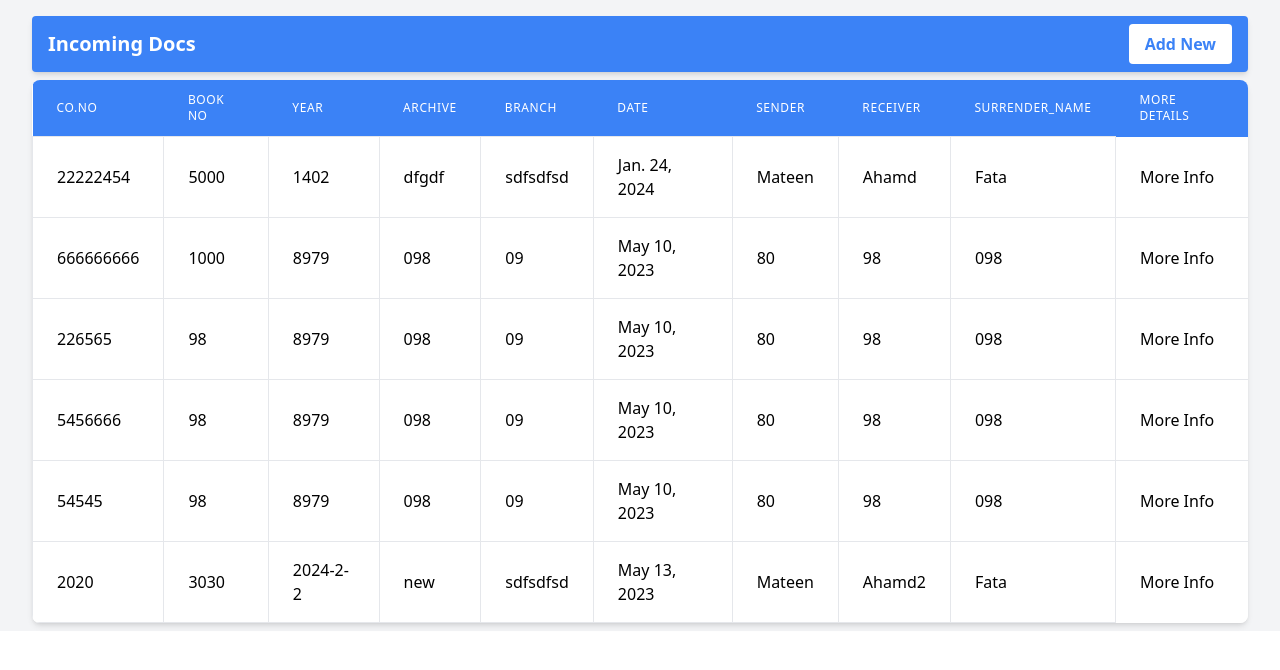
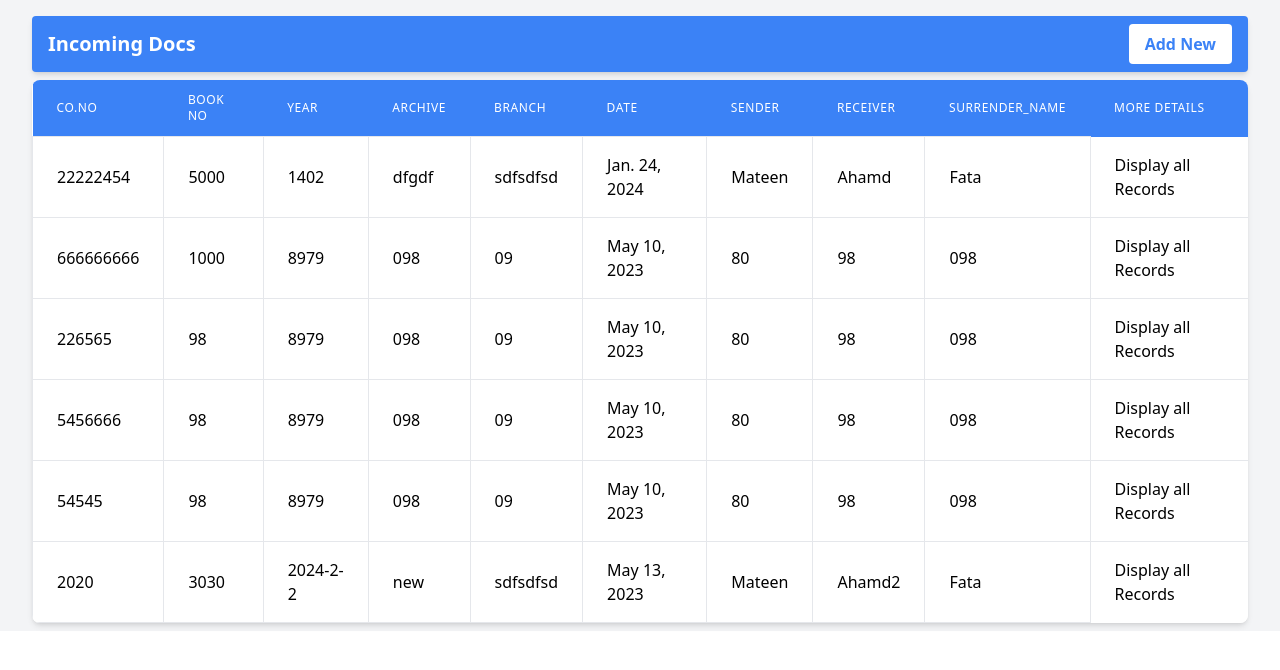
Before and after one commit to MateenSeddiqi/office_docs_tracker, a Django app: page /records/incomingDoc/ in a window 1280 px wide. Shown: the part 60-730 px from the top of the page. Run offline with Django 4.2, Linux system fonts and the light colour scheme; data comes from the database, SQL or seed files in the repository; both versions use the stored data as it was after the commit; style sheets or scripts are compiled from the project's sources.

Commit message:
change the style of update

```diff
--- a/records/templates/records/incomingDocs.html
+++ b/records/templates/records/incomingDocs.html
@@ -2,7 +2,11 @@
 {% load static %}
 
 {% block content %}
+
     <div class=" bg-gray-100 flex flex-col items-start justify-center py-2 px-8">
+        <!-- {% if message %}
+            {{messages}}
+        {% endif %} -->
         <div class="p-4 py-2  my-2 rounded text-white bg-blue-500 flex justify-between items-center shadow-md overflow-hidden w-full">
             <h4 class="text-xl font-bold">Incoming Docs</h4>
 
@@ -40,7 +44,7 @@
                                 <td class="px-6 py-4 whitespace-no-wrap border">{{incomingDoc.Surrender_name}}</td>
                                 <td class="px-6 py-4 whitespace-no-wrap borde ">
                                     <a href="{% url 'records:IncomingDocDetails' incomingDoc.id %}">
-                                    More Info
+                                    Display all Records
                                     </a>
                                 </td>
                             </tr>
--- a/records/views.py
+++ b/records/views.py
@@ -17,7 +17,6 @@ def records(request):
 
 def incomingDoc(request):
     incomingDocs = IncomingDoc.objects.all()
-    print(incomingDocs)
     return render (request, 'records/incomingDocs.html', {
         'incomingDocs': incomingDocs,
         })
@@ -29,7 +28,7 @@ def addIncomingDoc(request):
         incoming_doc_form = IncomingDocForm(request.POST, request.FILES)
         if incoming_doc_form.is_valid():
             newdoc = incoming_doc_form.save()
-            return redirect('records:incomingDoc')  #pk=newdoc.id
+            return redirect('records:incomingDoc')
             messages.success(request, 'Added')
         else:
             messages.error(request, 'Not  Added')
```
Also changed, not shown: records/templates/records/update_incoming.html (+5 -2 lines), db.sqlite3.
